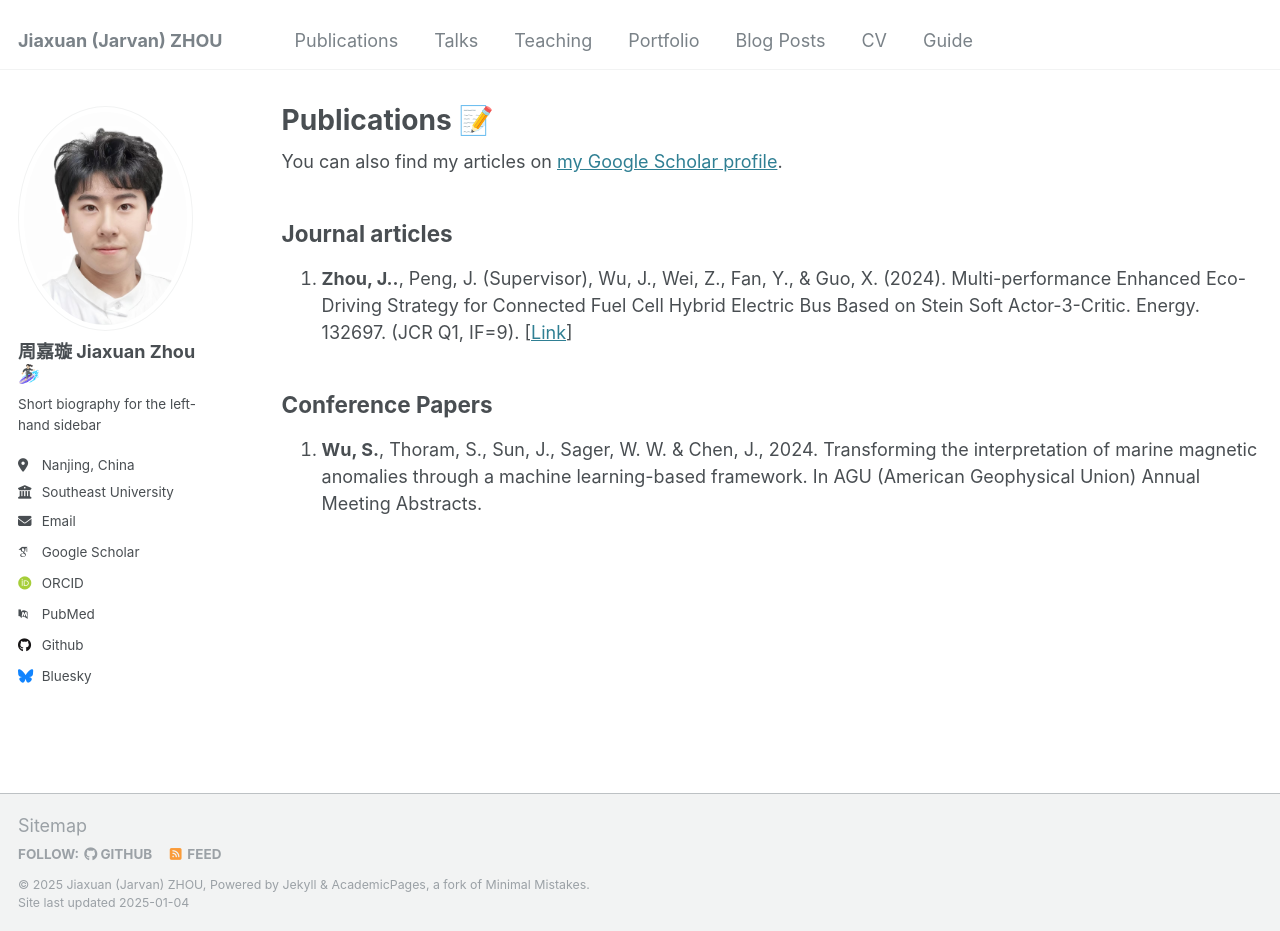
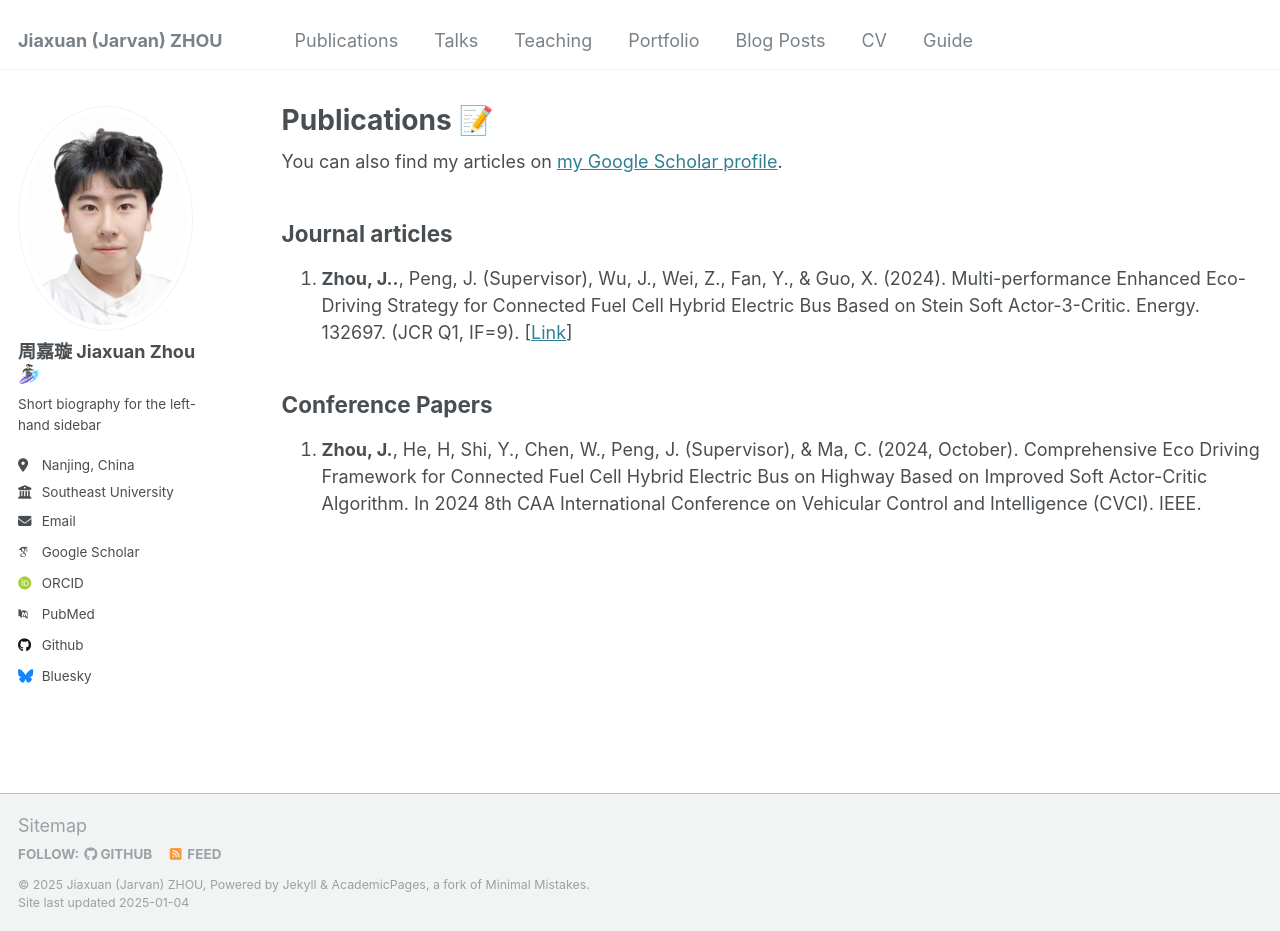
Before and after one commit to jarvanzhouz/jarvanzhouz.github.io, a Jekyll site: the page built from _pages/publications.html, in a window 1280 px wide and 931 px high. Built offline with Jekyll 4.4.1, drawn with Linux system fonts in a browser that asks for light colours; some web fonts are replaced.

Commit message:
Update publications.html

```diff
--- a/_pages/publications.html
+++ b/_pages/publications.html
@@ -23,7 +23,7 @@ author_profile: true
 
 <h2>Conference Papers</h2>
 <ol reversed>
-<li><strong>Wu, S.</strong>, Thoram, S., Sun, J., Sager, W. W. & Chen, J., 2024. Transforming the interpretation of marine magnetic anomalies through a machine learning-based framework. In AGU (American Geophysical Union) Annual Meeting Abstracts.</li>
+<li><strong>Zhou, J.</strong>, He, H, Shi, Y., Chen, W., Peng, J. (Supervisor), & Ma, C. (2024, October). Comprehensive Eco Driving Framework for Connected Fuel Cell Hybrid Electric Bus on Highway Based on Improved Soft Actor-Critic Algorithm. In 2024 8th CAA International Conference on Vehicular Control and Intelligence (CVCI). IEEE.</li>
 
 </ol>
 
```
